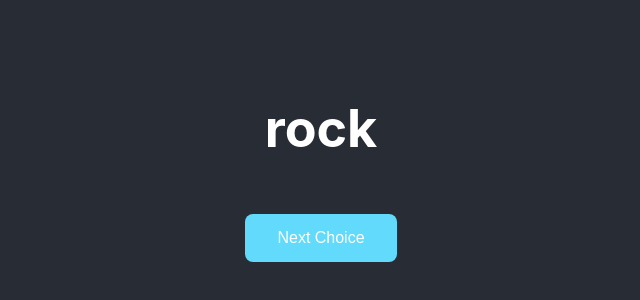
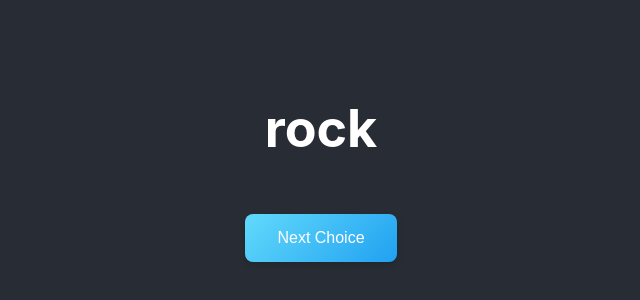
Before and after one commit to Harshak-1744/Codedamn-Front-End, a React (Create React App) app in the folder React-Projects/project-6/: page / in a window 1280 px wide. Shown: the part 228-528 px from the top of the page, without its empty margins (319-959 px from the left). Built offline with nearby package versions, Linux system fonts and the light colour scheme.

Commit message:
Update App.css

```diff
--- a/React-Projects/project-6/src/styles/App.css
+++ b/React-Projects/project-6/src/styles/App.css
@@ -38,17 +38,26 @@
 }
 
 .App-button {
-  background-color: #61dafb;
+  background: linear-gradient(135deg, #61dafb, #21a1f1); /* Diagonal gradient for a sleek look */
   color: white;
   border: none;
   padding: 15px 32px;
   margin: 20px;
-  border-radius: 8px;
+  border-radius: 8px; /* Rounded corners for a modern look */
   font-size: 16px;
   cursor: pointer;
-  transition: background-color 0.3s ease;
+  transition: transform 0.3s ease, box-shadow 0.3s ease, background-color 0.3s ease; /* Smooth transitions */
+  box-shadow: 0 3px 6px rgba(0, 0, 0, 0.16); /* Subtle shadow for depth */
+  outline: none; /* Removes the outline to keep the focus on the styled elements */
 }
 
-.App-button:hover {
-  background-color: #21a1f1;
+.App-button:hover, .App-button:focus {
+  transform: scale(1.05); /* Slightly enlarges the button to indicate interactivity */
+  box-shadow: 0 5px 15px rgba(0, 0, 0, 0.25); /* Intensifies the shadow for a 'lifting' effect */
+  background: linear-gradient(135deg, #21a1f1, #61dafb); /* Reverses the gradient for a dynamic change */
 }
+
+.App-button:active {
+  transform: scale(0.95); /* Scales down when pressed, simulating a button press */
+  box-shadow: 0 2px 5px rgba(0, 0, 0, 0.2); /* Lessens the shadow to 'push' the button down */
+}
```
